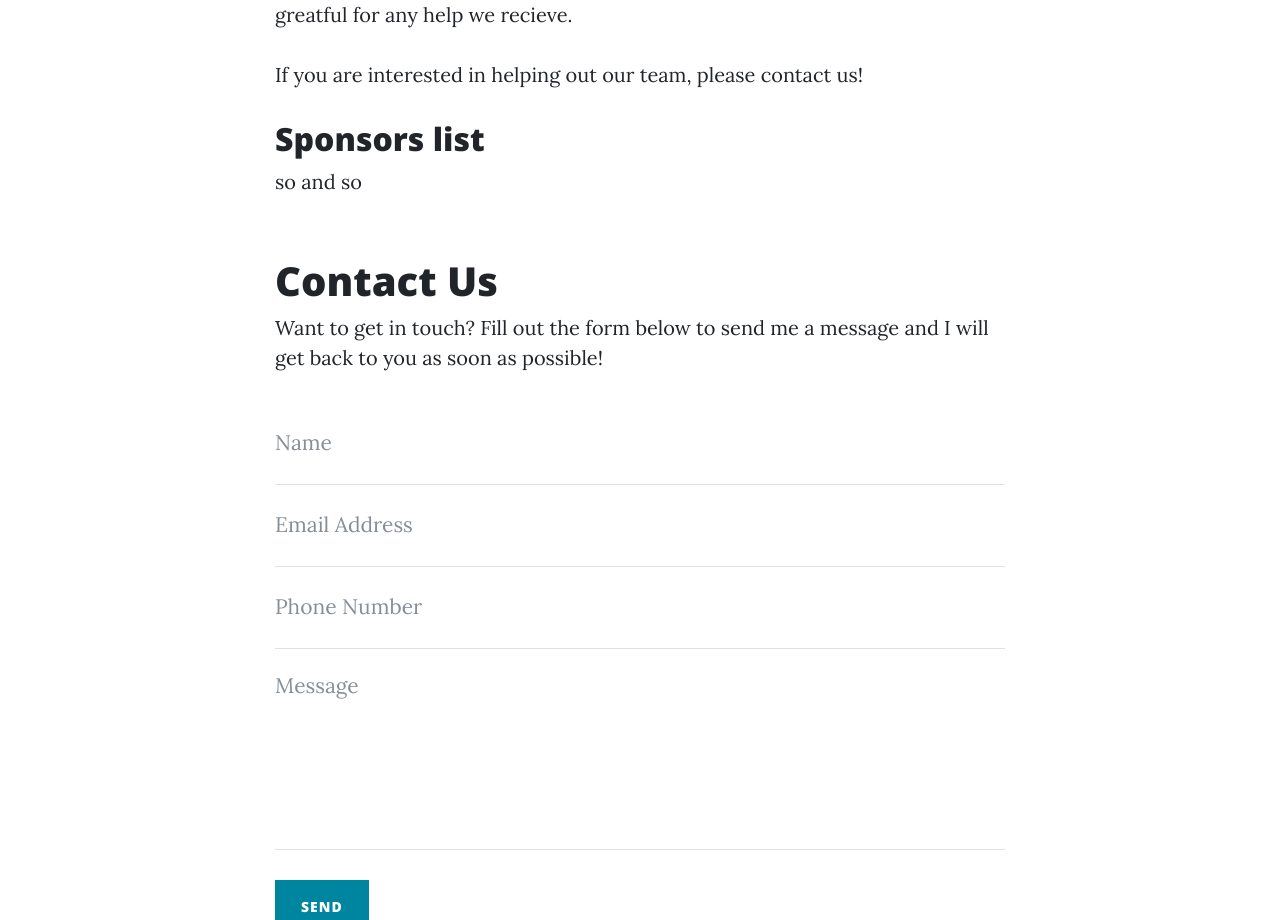
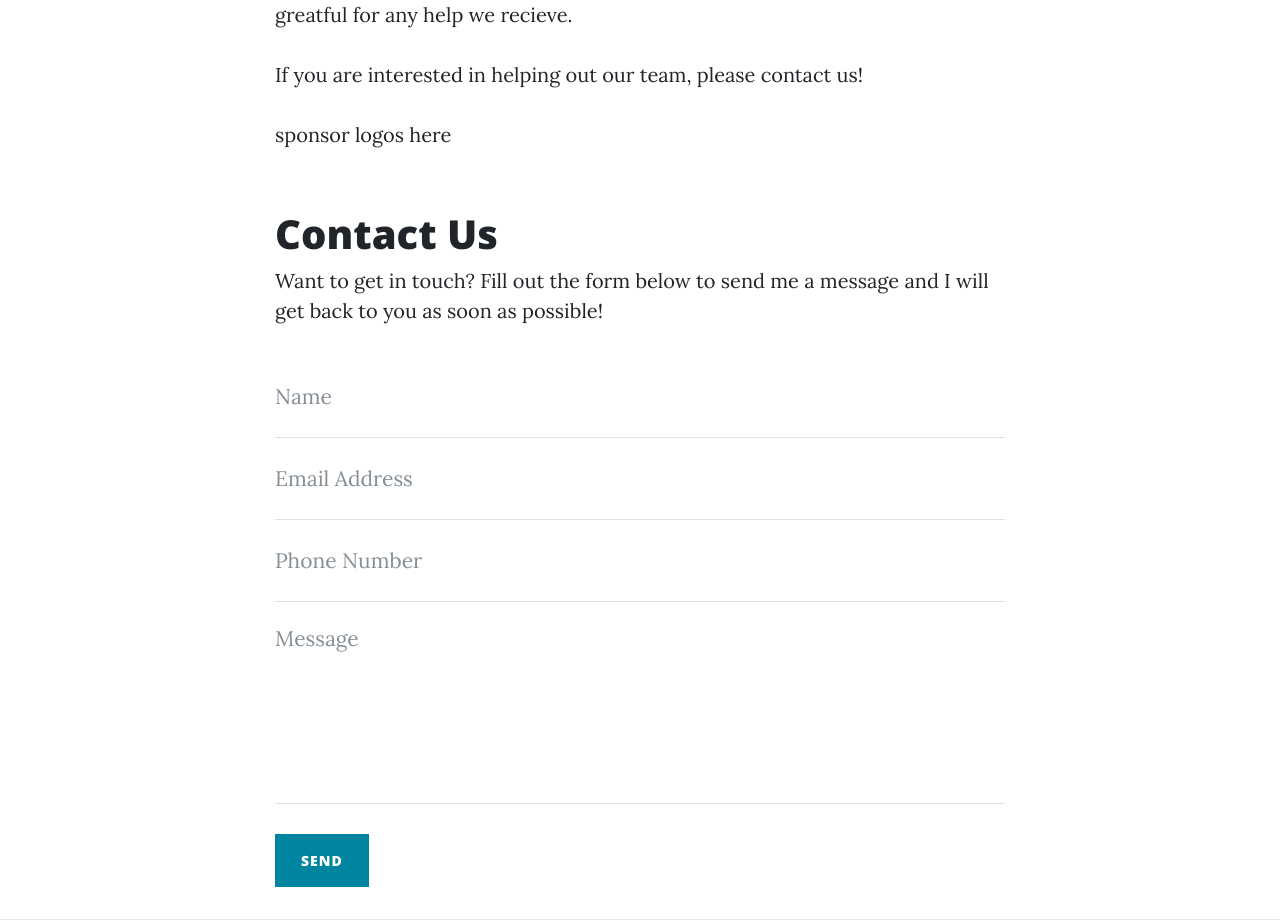
Before and after one commit to LightningCoalitionRobotics/LCRobotics-Website, a website: page index.html in a window 1280 px wide. Shown: the part 1842-2762 px from the top of the page. Drawn offline with nearby package versions, Linux system fonts and the light colour scheme.

Commit message:
End of night push

```diff
--- a/index.html
+++ b/index.html
@@ -159,7 +159,7 @@
       <div class="row">
         <div class="col-lg-8 col-md-10 mx-auto">
           <p><h1>Our Sponsors</h1>Because we are an independent team, there is no higer organization whatsoever, leaving us to figure out how to pay for ourselves. As a base plan, we split the costs of the team evenly among the members, although this is really not ideal.  We seek out sponsors so that the team can run at a lower cost for its members.  For sponsoring us, you get a spot on our sponsors section seen on our website.  You also get a sticker on our robot for competition.   We also hope that it will turn into a relationship between our team and you in any way fit, such as hosting outreach events together. Whether it is sponsorship in terms of raw materials, mentorships, or monetary funds, we are always greatful for any help we recieve. <br><br>If you are interested in helping out our team, please contact us!</p>
-          <p><h2>Sponsors list</h2>so and so</p>
+          <p>sponsor logos here</p>
         </div>
       </div>
     </div>
```
